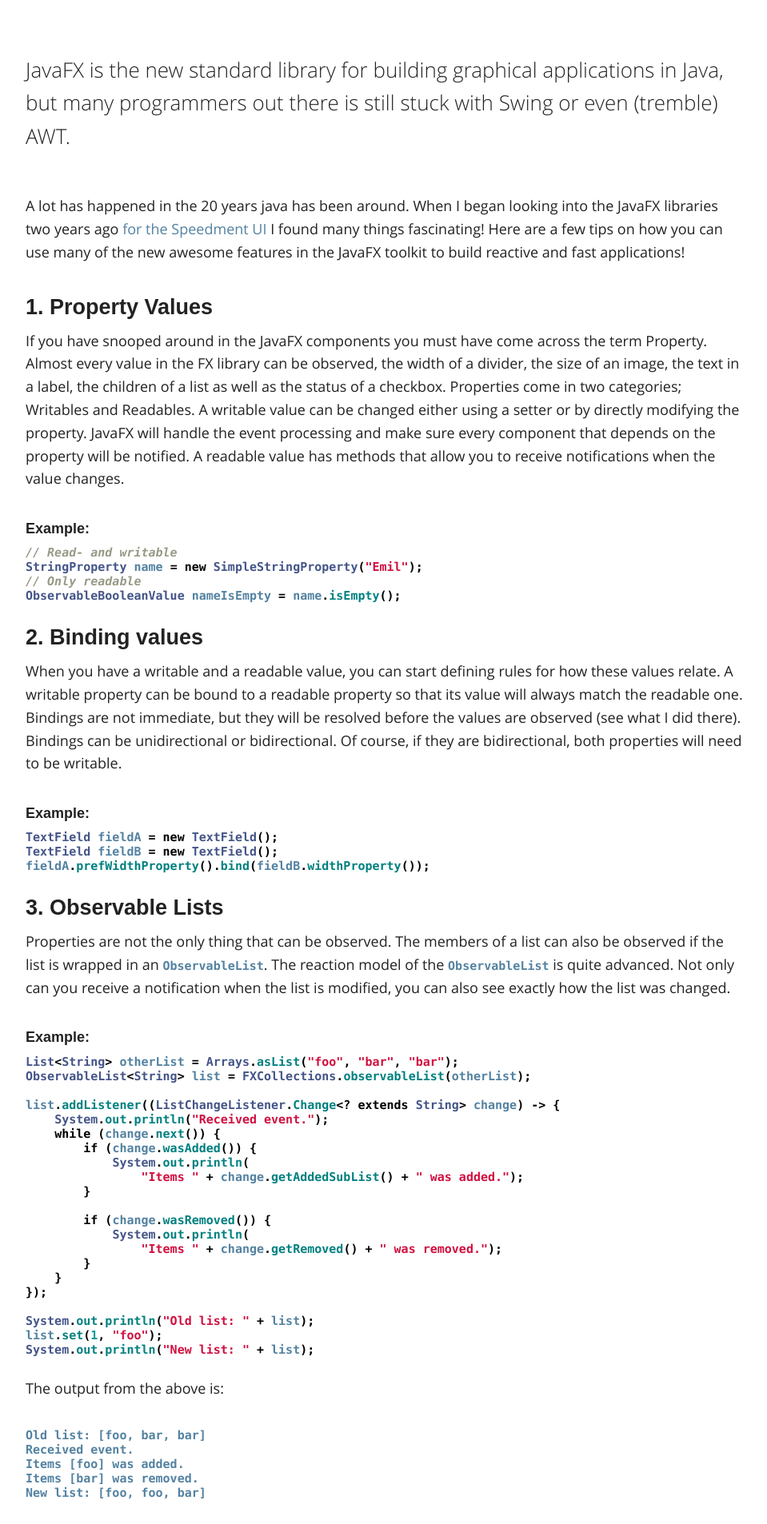
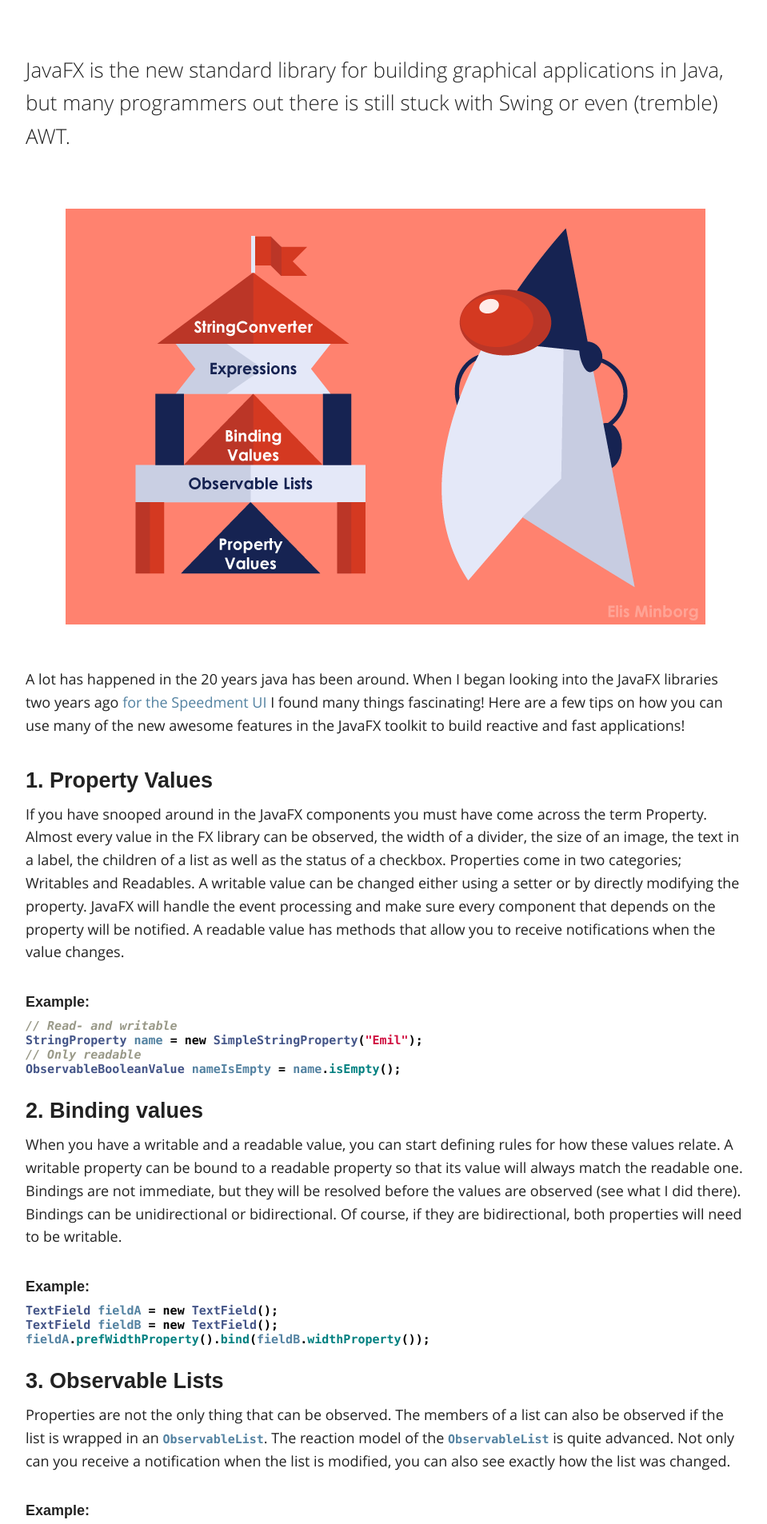
Before and after one commit to ageofjavablog/website, a Jekyll site: the page built from _posts/2016-01-19-Building-Reactive-Systems-With-JavaFX.md, in a window 1280 px wide. Shown: the part 491-2397 px from the top of the page at 80% size, without its empty margins (158-1117 px from the left). Built offline with Jekyll 4.4.1, drawn with Linux system fonts in a browser that asks for light colours; nearby versions of some CDN libraries; some web fonts are replaced.

Commit message:
Add image to JavaFX article

```diff
--- a/_posts/2016-01-19-Building-Reactive-Systems-With-JavaFX.md
+++ b/_posts/2016-01-19-Building-Reactive-Systems-With-JavaFX.md
@@ -10,6 +10,8 @@ featured    : true
 ---
 
 JavaFX is the new standard library for building graphical applications in Java, but many programmers out there is still stuck with Swing or even (tremble) AWT.
+
+<img src="/website/images/2016-01-19/javafx.png" alt="Spire and Duke looking through the door to the JavaScript world" />
 
 A lot has happened in the 20 years java has been around. When I began looking into the JavaFX libraries two years ago [for the Speedment UI](https://github.com/speedment/speedment) I found many things fascinating! Here are a few tips on how you can use many of the new awesome features in the JavaFX toolkit to build reactive and fast applications!
 
```
